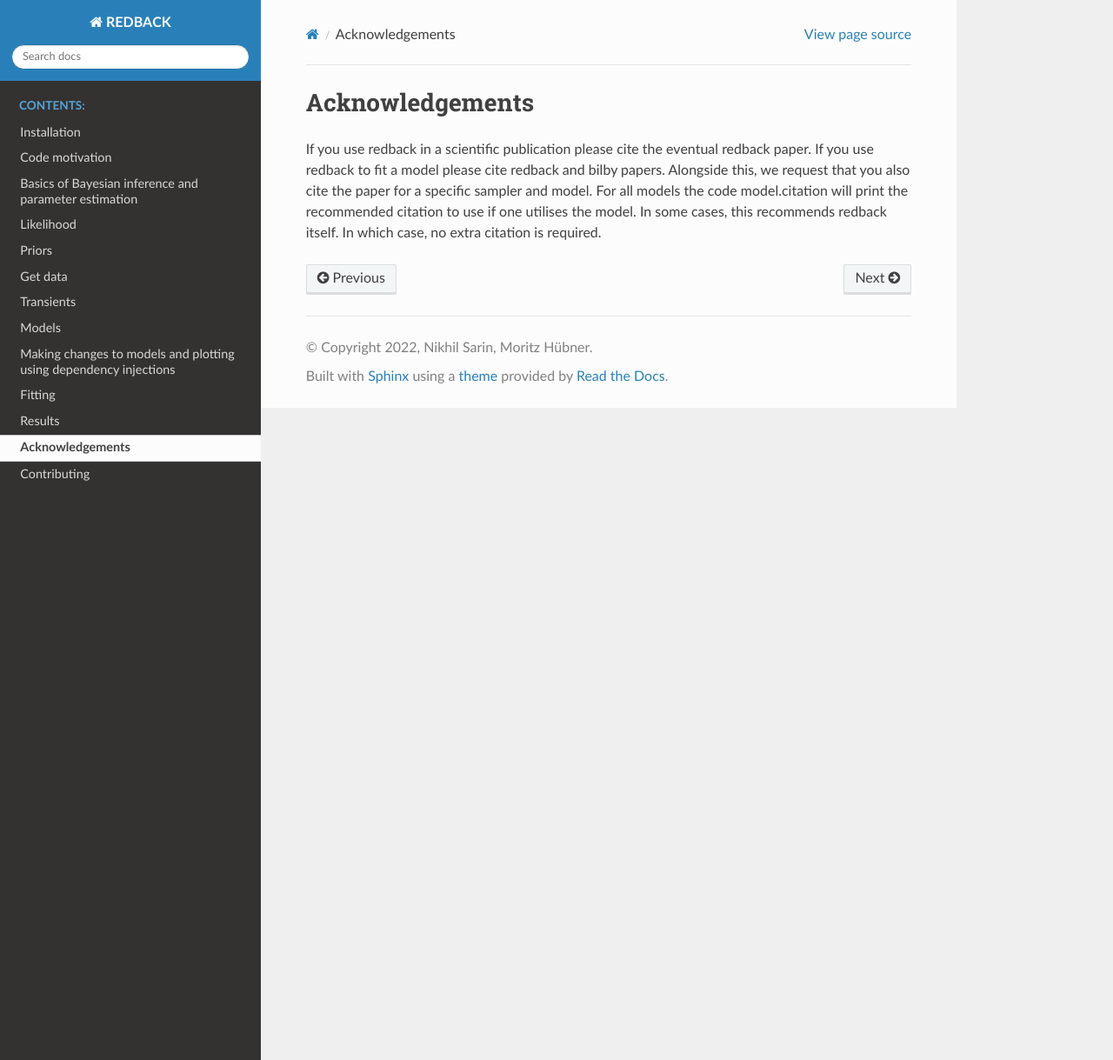
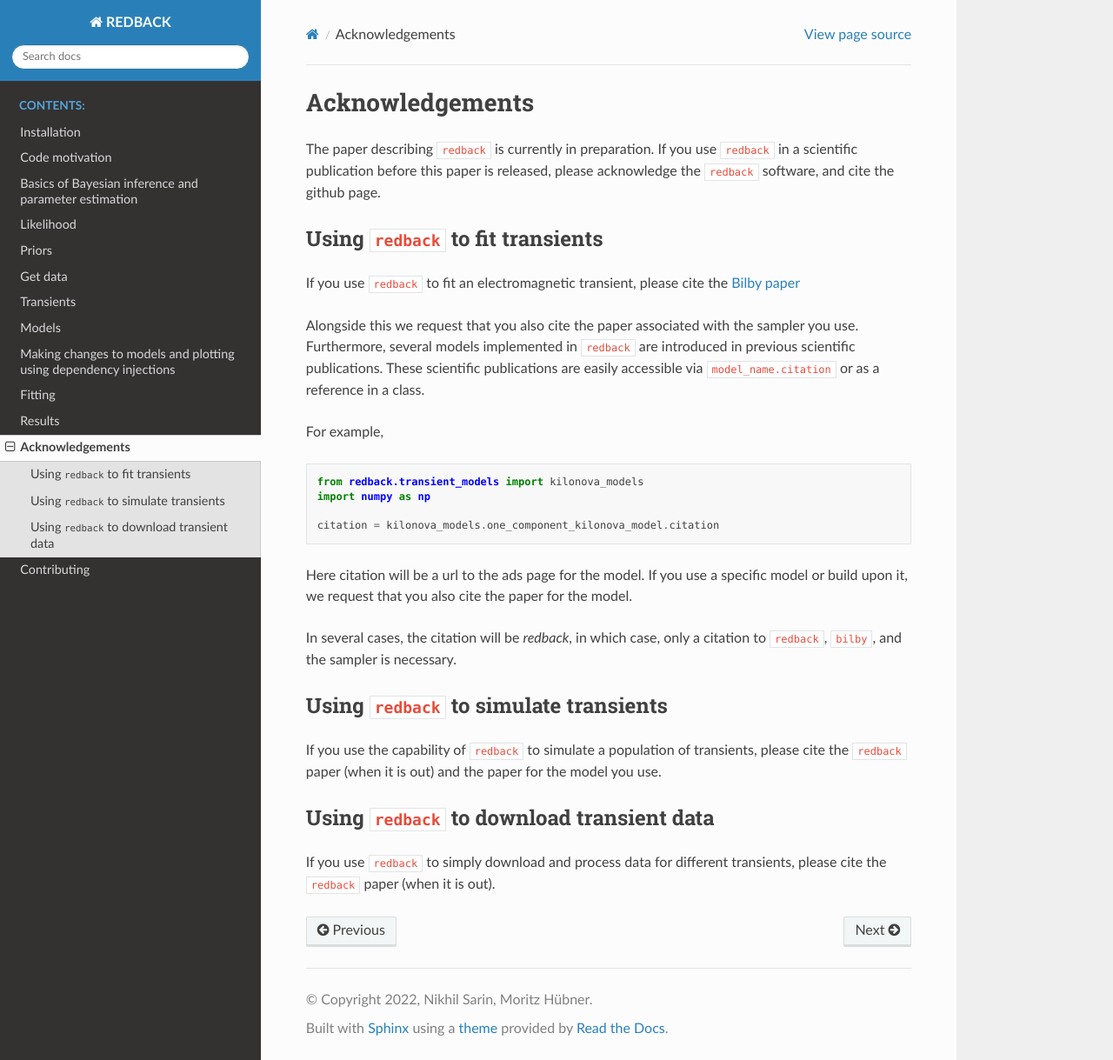
Before and after one commit to nikhil-sarin/redback, a Sphinx documentation site: the page built from docs/acknowledgements.txt, in a window 1280 px wide and 1219 px high. Shown: the whole window at 87% size. Built offline with Sphinx 7.4.7 and the Read the Docs theme 2.0.0, drawn with Linux system fonts in a browser that asks for light colours; pages that are not in the unit, such as notebooks, are missing from menus.

Commit message:
Add acknowledgements

```diff
--- a/docs/acknowledgements.txt
+++ b/docs/acknowledgements.txt
@@ -1,8 +1,44 @@
 ============
 Acknowledgements
 ============
-If you use redback in a scientific publication please cite the eventual redback paper.
-If you use redback to fit a model please cite redback and bilby papers.
-Alongside this, we request that you also cite the paper for a specific sampler and model.
-For all models the code model.citation will print the recommended citation to use if one utilises the model.
-In some cases, this recommends redback itself. In which case, no extra citation is required.
+
+The paper describing :code:`redback` is currently in preparation.
+If you use :code:`redback` in a scientific publication before this paper is released,
+please acknowledge the :code:`redback` software, and cite the github page.
+
+Using :code:`redback` to fit transients
+-------------------------
+
+If you use :code:`redback` to fit an electromagnetic transient, please cite the `Bilby paper <https://ui.adsabs.harvard.edu/#abs/2018arXiv181102042A/abstract>`_
+
+Alongside this we request that you also cite the paper associated with the sampler you use.
+Furthermore, several models implemented in :code:`redback` are introduced in previous scientific publications.
+These scientific publications are easily accessible via :code:`model_name.citation` or as a reference in a class.
+
+For example,
+
+.. code:: python
+
+    from redback.transient_models import kilonova_models
+    import numpy as np
+
+    citation = kilonova_models.one_component_kilonova_model.citation
+
+Here citation will be a url to the ads page for the model.
+If you use a specific model or build upon it, we request that you also cite the paper for the model.
+
+In several cases, the citation will be `redback`, in which case,
+only a citation to :code:`redback`, :code:`bilby`, and the sampler is necessary.
+
+Using :code:`redback` to simulate transients
+-------------------------
+
+If you use the capability of :code:`redback` to simulate a population of transients,
+please cite the :code:`redback` paper (when it is out) and the paper for the model you use.
+
+
+Using :code:`redback` to download transient data
+-------------------------
+
+If you use :code:`redback` to simply download and process data for different transients,
+please cite the :code:`redback` paper (when it is out).
```
